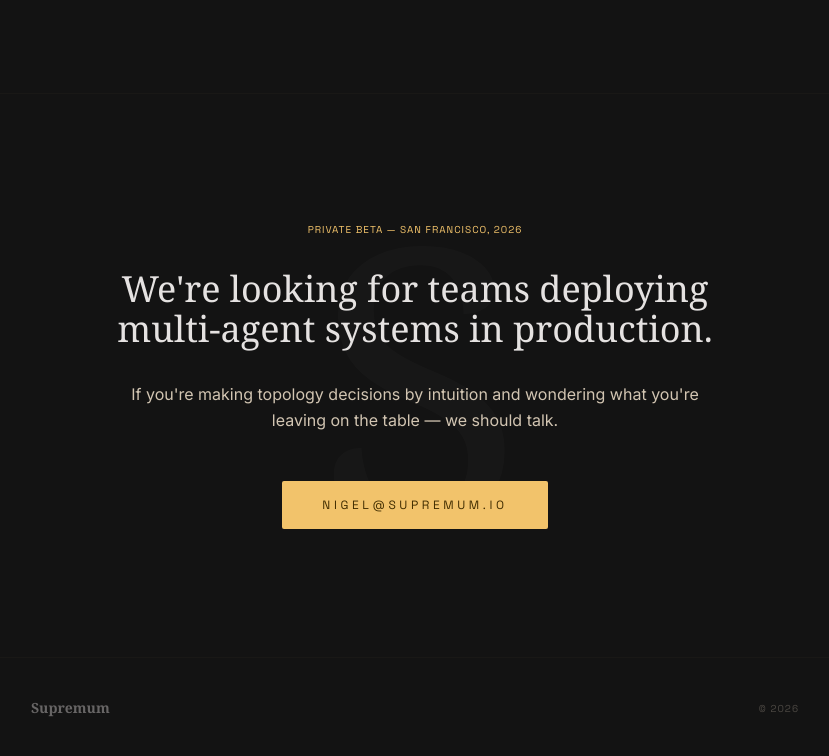
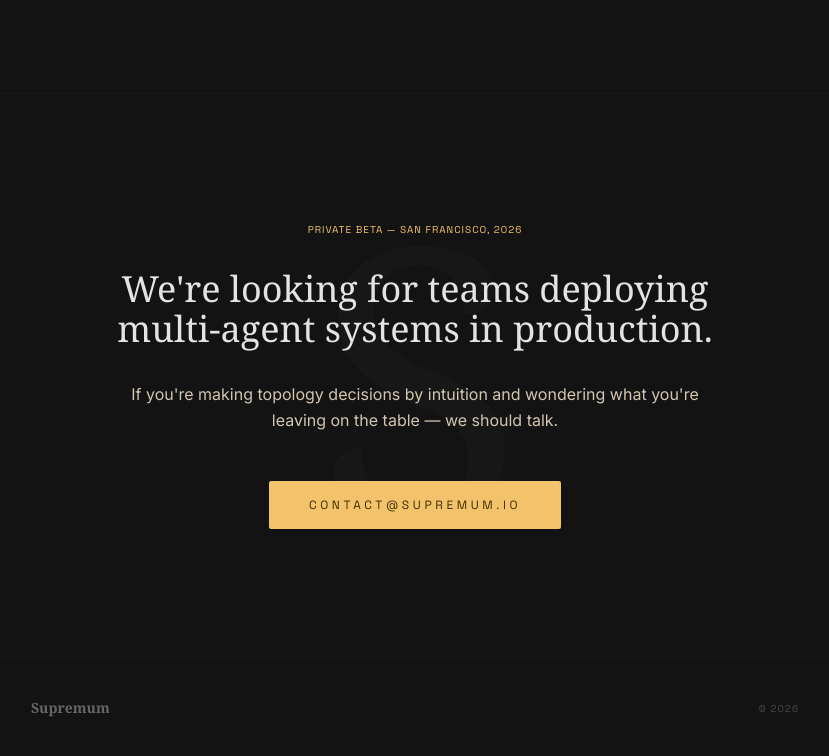
Before and after one commit to nxrobins/supremum-site, a plain HTML site: page index.html in a window 1280 px wide. Shown: the part 1975-2731 px from the top of the page, without its empty margins (225-1054 px from the left). Drawn offline with nearby package versions, Linux system fonts and the light colour scheme.

Commit message:
swap contact email to contact@supremum.io

```diff
--- a/index.html
+++ b/index.html
@@ -61,7 +61,7 @@ tailwind.config = {
     <p class="font-body text-on-surface-variant text-lg md:text-xl max-w-xl mx-auto mb-16 leading-relaxed">
       We treat multi-agent architecture as a search problem. Evolutionary discovery finds what intuition can't.
     </p>
-    <a href="mailto:nigel@supremum.io" class="inline-block bg-primary text-on-primary px-10 py-4 font-label text-xs uppercase tracking-[0.3em] rounded-sm hover:scale-105 transition-transform active:scale-95 no-underline">
+    <a href="mailto:contact@supremum.io" class="inline-block bg-primary text-on-primary px-10 py-4 font-label text-xs uppercase tracking-[0.3em] rounded-sm hover:scale-105 transition-transform active:scale-95 no-underline">
       Request Access
     </a>
   </div>
@@ -117,8 +117,8 @@ tailwind.config = {
     <p class="font-label text-primary tracking-widest uppercase text-[10px] mb-8">Private Beta &mdash; San Francisco, 2026</p>
     <h2 class="font-headline text-3xl md:text-4xl text-on-surface mb-8">We're looking for teams deploying multi-agent systems in production.</h2>
     <p class="font-body text-on-surface-variant mb-12 leading-relaxed">If you're making topology decisions by intuition and wondering what you're leaving on the table &mdash; we should talk.</p>
-    <a href="mailto:nigel@supremum.io" class="inline-block bg-primary text-on-primary px-10 py-4 font-label text-xs uppercase tracking-[0.3em] rounded-sm hover:scale-105 transition-transform active:scale-95 no-underline">
-      nigel@supremum.io
+    <a href="mailto:contact@supremum.io" class="inline-block bg-primary text-on-primary px-10 py-4 font-label text-xs uppercase tracking-[0.3em] rounded-sm hover:scale-105 transition-transform active:scale-95 no-underline">
+      contact@supremum.io
     </a>
   </div>
 </section>
```
